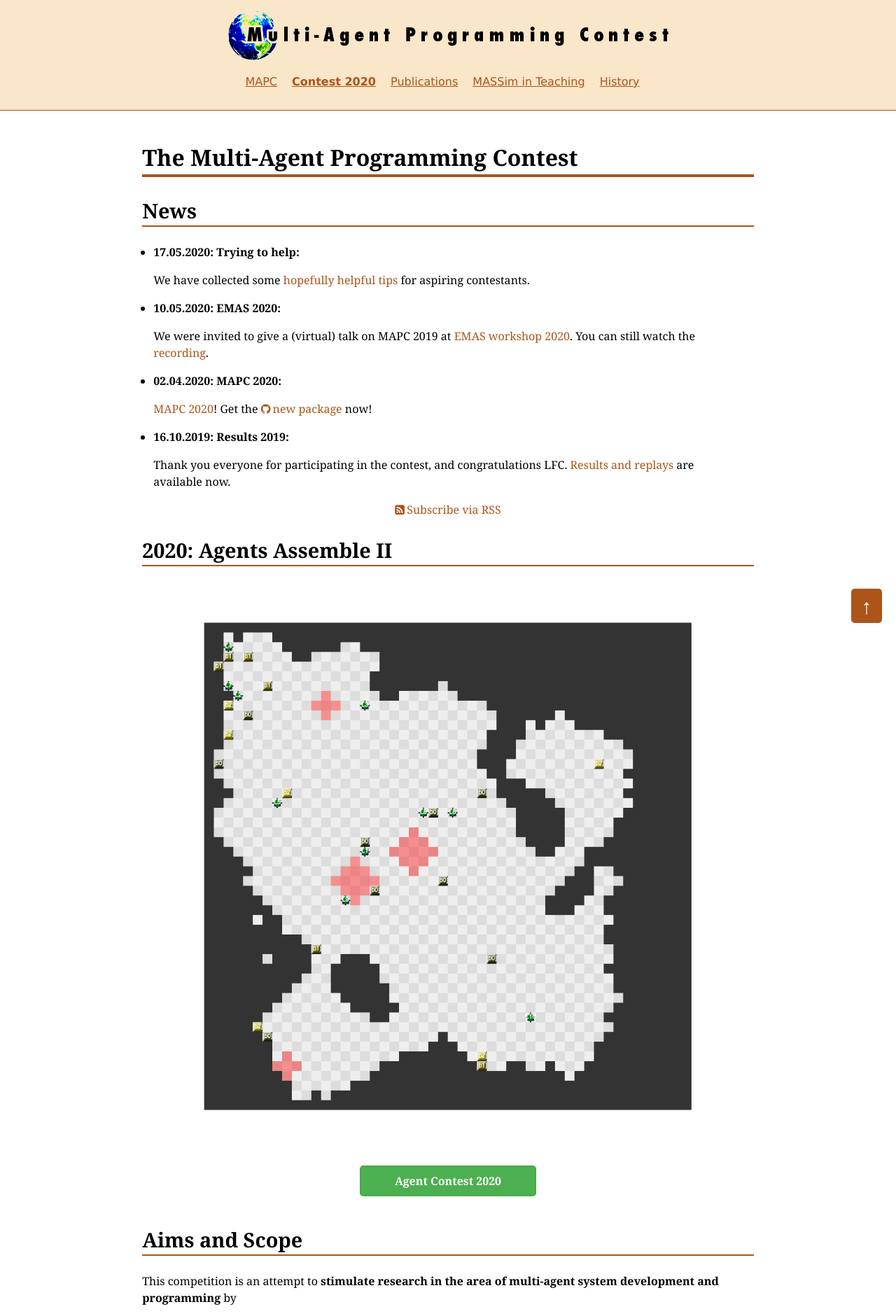
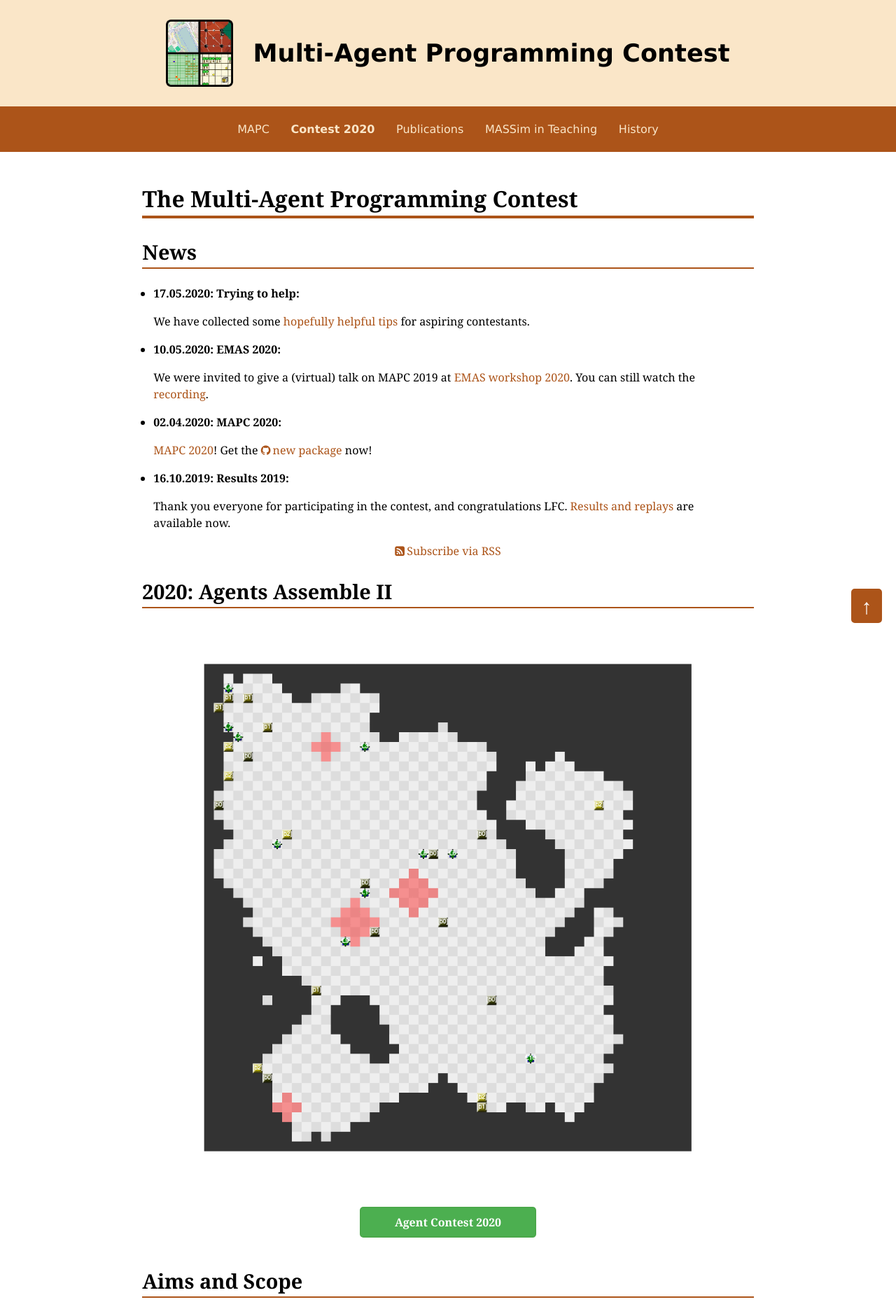
Before and after one commit to agentcontest/agentcontest.github.io, a Jekyll site: the page built from index.html, in a window 1280 px wide. Shown: the top 1880 px of the page at 70% size. Built offline with Jekyll 4.4.1, drawn with Linux system fonts in a browser that asks for light colours.

Commit message:
new header style

```diff
--- a/_layouts/default.html
+++ b/_layouts/default.html
@@ -13,8 +13,11 @@
   </head>
   <body>
     <header>
+      <a href="/" id="mapc-title">
+        <img src="/mapc-logo-2020.png" width="128" height="128" alt="">
+        <span>Multi-Agent Programming Contest</span>
+      </a>
       <nav>
-        <a href="/"><img src="/mapc-logo-2015.png" alt="Multi-Agent Programming Contest" width="629" height="70"></a>
         <ul>
           <li><a href="/" title="The Multi-Agent Programming Contest">MAPC</a></li>
           <li><a href="/2020/"><strong>Contest 2020</strong></a></li>
--- a/css/main.scss
+++ b/css/main.scss
@@ -31,20 +31,36 @@ footer {
   }
 }
 
+#mapc-title {
+  display: flex;
+  align-items: center;
+  justify-content: center;
+  font-size: 2.2em;
+  text-decoration: none;
+  font-weight: bold;
+  color: black;
+
+  img {
+    width: 96px;
+    height: 96px;
+  }
+  img, span {
+    margin: 0.8em 0.4em;
+  }
+}
 header {
   border-bottom: 1px solid $primary;
-  padding: 1em;
   text-align: center;
 
-  a:link {
-    text-decoration: underline;
+  nav {
+    margin: 0;
+    padding: 1em;
+    background: $primary;
+
+    a:link, a:visited {
+      color: $secondary;
+    }
   }
-
-  img {
-    max-width: 100%;
-    border: none;
-  }
-
   ul {
     list-style: none;
     margin: 0;
@@ -53,8 +69,8 @@ header {
   li {
     display: inline;
     white-space: nowrap;
-    padding-right: 1em;
-    line-height: 3;
+    padding: 0.8em;
+    line-height: 2;
   }
 }
 
@@ -69,7 +85,7 @@ main {
 }
 
 @media(min-width: 630px) {
-  nav, article {
+  footer nav, article {
     min-width: 630px;
     max-width: 1024px;
     width: 70%;
```
Also changed, not shown: mapc-logo-2015.png (deleted), mapc-logo-2020.png (added).
